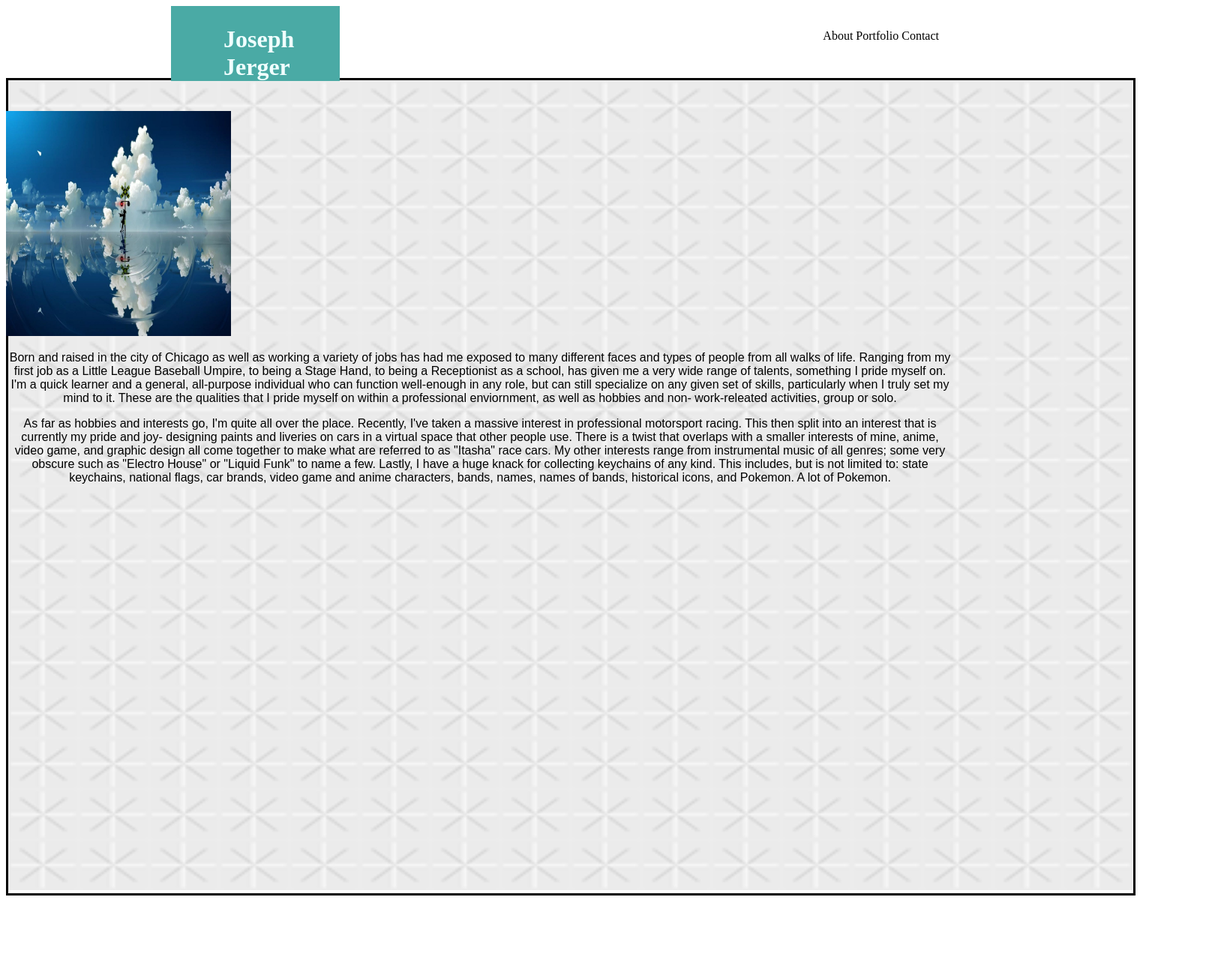
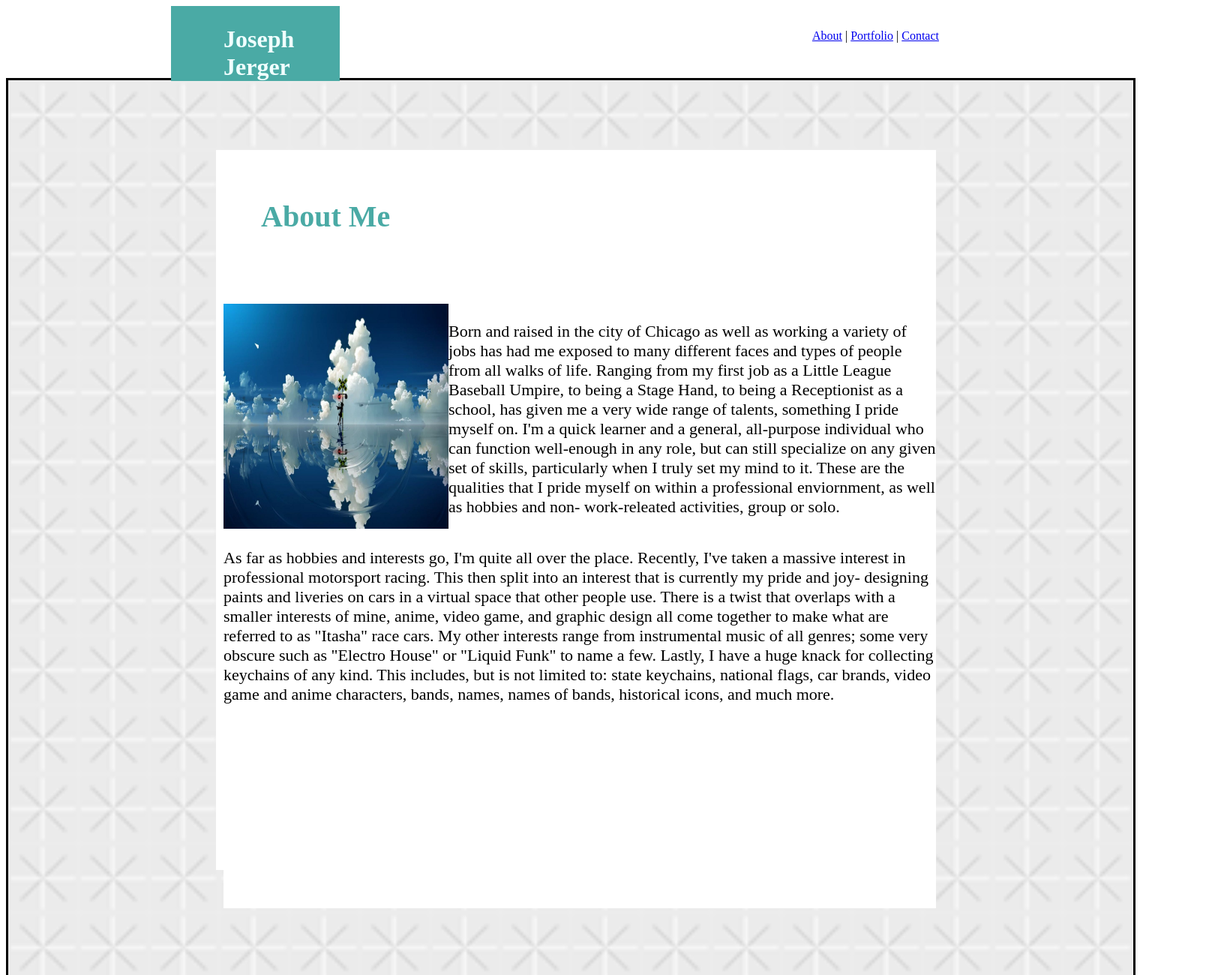
Before and after one commit to Saltshaker282/saltshaker282.github.io, a plain HTML site: page index.html in a window 1280 px wide. Shown: the top 1300 px of the page at 75% size, 1612 px wide, since content can reach past the window. Before the commit the page ends 1194 px from the top, so only its background shows below. Drawn offline with Linux system fonts and the light colour scheme.

Commit message:
Problems with site- pushing for safety, Aboutme page completed.

```diff
--- a/assets/css/style.css
+++ b/assets/css/style.css
@@ -13,10 +13,16 @@
     size: 12px;
 }
 
+.bodyblock {
 
-#bodytext {
-    text-align: center;
-    font-family: 'Arial', 'Helvetica Neue', Helvetica, sans-serif;
+    height: 960px;
+    width: 960px;
+    background-color: white;
+    position: absolute;
+    top: 200px;
+    z-index: -1;
+    margin-left: 280px;
+    float: left;
 }
 
 #threeuptop {
@@ -34,3 +40,83 @@
     border-style: solid;
 
 }
+
+#pfpdetails{
+    overflow: auto;
+    position: relative;
+    left: 290px;
+    top: 160px;
+
+}
+
+.paraone{
+    height: 480px;
+    width: 650px;
+    font-size: 22px;
+    margin-left: 590px;
+    margin-right: 280px;
+    background-color: white;
+    position: relative;
+    bottom: 160px;
+}
+
+.paratwo{
+    height: 480px;
+    width: 950px;
+    font-size: 22px;
+    margin-left: 290px;
+    margin-right: 280px;
+    background-color: white;
+    position: relative;
+    bottom: 360px;
+}
+
+.footer{
+    width: 100.2%;
+    height: 120px;
+    background-color: grey;
+    border-top: 8px solid #4aaaa5;
+    text-align: center;
+    position: relative;
+    top: 15px;
+    padding-top: 100px;
+
+}
+
+h2 {
+    font-weight: bolder;
+    font-size: 40px;
+    position: relative;
+    left: 340px;
+    top: 100px;
+    color: #4aaaa5;
+
+}
+
+#hang {
+    position: relative;
+    left: 300px;
+    top: 100px;
+
+}
+
+#rpgg {
+    position: relative;
+    left: 800px;
+    top: -150px;
+    z-index: 1;
+}
+
+#triv {
+    position: relative;
+    left: 300px;
+    top: -150px;
+    z-index: 2;
+}
+
+#riw {
+    position: relative;
+    left: 300px;
+    top: -400px;
+    z-index: 3;
+}
--- a/index.html
+++ b/index.html
@@ -7,7 +7,10 @@
 </head>
 <body>
     <div class="wallpaper">
-    <img src="assets/images/criss-cross.png" alt="wallpaper" height="1080px" width="1500px">
+    <img src="assets/images/criss-cross.png" alt="wallpaper" height="1480px" width="1500px">
+    </div>
+
+    <div class="textbox">
     </div>
 
     <div class="topbardesign">
@@ -18,28 +21,41 @@
 
     <section id="threeuptop">
     <ul>
-        About
-        Portfolio
-        Contact
+        <a href="#">About</a> |
+        <a href="#">Portfolio</a> |
+        <a href="#">Contact</a>
     </ul>
     </section>
 
+    <h2>About Me</h2>
+
+    <section id=pfpdetails>
     <img src="assets/images/noface.jpg" alt="profilepicture" height="300px" width="300px">
+    </section>
 
    <br>
 
-    <section id="bodytext">
-    <p>Born and raised in the city of Chicago as well as working a variety of jobs has had me exposed to many different faces and types of people from all walks of life.
+    <div class="bodyblock">
+
+    </div>
+    <p class="paraone">Born and raised in the city of Chicago as well as working a variety of jobs has had me exposed to many different faces and types of people from all walks of life.
     Ranging from my first job as a Little League Baseball Umpire, to being a Stage Hand, to being a Receptionist as a school, has given me a very wide range of talents,
     something I pride myself on. I'm a quick learner and a general, all-purpose individual who can function well-enough in any role, but can still specialize on any given
     set of skills, particularly when I truly set my mind to it. These are the qualities that I pride myself on within a professional enviornment, as well as hobbies and non-
     work-releated activities, group or solo.</p>
-    <p>As far as hobbies and interests go, I'm quite all over the place. Recently, I've taken a massive interest in professional motorsport racing. This then split into an interest
-    that is currently my pride and joy- designing paints and liveries on cars in a virtual space that other people use. There is a twist that overlaps with a smaller interests of mine,
-    anime, video game, and graphic design all come together to make what are referred to as "Itasha" race cars. My other interests range from instrumental music of all genres; some very obscure
-    such as "Electro House" or "Liquid Funk" to name a few. Lastly, I have a huge knack for collecting keychains of any kind. This includes, but is not limited to: state keychains, national
-    flags, car brands, video game and anime characters, bands, names, names of bands, historical icons, and Pokemon. A lot of Pokemon.</p>
-    </section>
+
+    <p class="paratwo">As far as hobbies and interests go, I'm quite all over the place. Recently, I've taken a massive interest in professional motorsport racing.
+    This then split into an interest that is currently my pride and joy- designing paints and liveries on cars in a virtual space that other people use.
+    There is a twist that overlaps with a smaller interests of mine, anime, video game, and graphic design all come together to make what are referred to as "Itasha" race cars.
+    My other interests range from instrumental music of all genres; some very obscure such as "Electro House" or "Liquid Funk" to name a few.
+    Lastly, I have a huge knack for collecting keychains of any kind. This includes, but is not limited to: state keychains, national flags, car brands, video game and anime characters, bands, names, names of bands, historical icons, and much more.
+    </p>
+
+    <footer>
+        <div class="footer">
+            Copyright &copy; 2019
+        </div>
+    </footer>
 
 </body>
 </html>
```
Also changed, not shown: portfolio.html (+43 -7 lines), assets/images/gamecontroller.png (added), assets/images/hangmanwords.jpg (added), assets/images/riwidget.jpg (added), assets/images/rockapaperscissors.jpg (added), assets/images/trivialogo.jpg (added), 1 other file.
